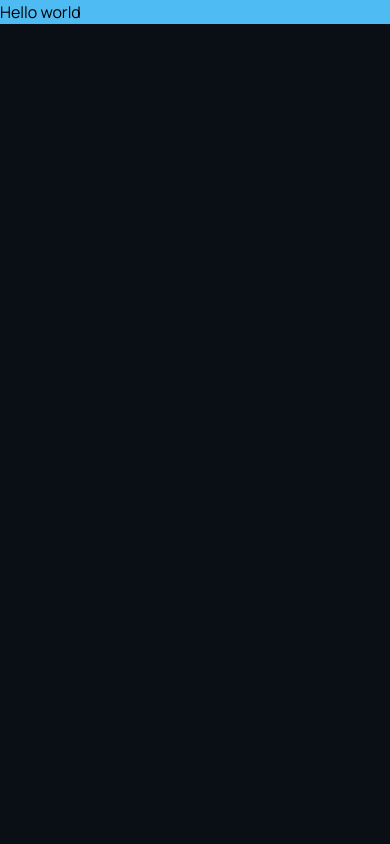
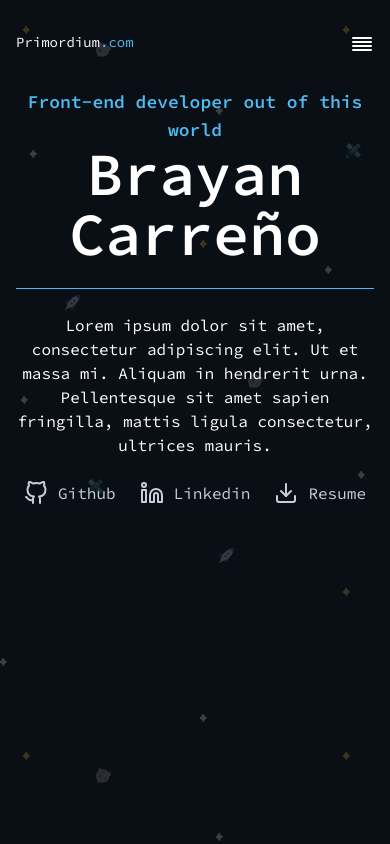
Before and after one commit to andrescptrc/portfolio, a Next.js app: page / in a window 390 px wide. Built offline with nearby package versions, Linux system fonts and the light colour scheme.

Commit message:
chore: add mobile hero

```diff
--- a/package.json
+++ b/package.json
@@ -12,7 +12,8 @@
     "classnames": "^2.3.2",
     "next": "14.0.3",
     "react": "^18",
-    "react-dom": "^18"
+    "react-dom": "^18",
+    "react-feather": "^2.0.10"
   },
   "devDependencies": {
     "@types/node": "^20",
--- a/src/app/layout.tsx
+++ b/src/app/layout.tsx
@@ -1,12 +1,22 @@
 import { ReactNode } from "react";
 
 import type { Metadata } from "next";
-import { Manrope } from "next/font/google";
+import { Manrope, Source_Code_Pro } from "next/font/google";
 import classNames from "classnames";
 
 import "./globals.css";
 
-const manrope = Manrope({ subsets: ["latin"] });
+const manropes = Manrope({
+  subsets: ["latin"],
+  display: "swap",
+  variable: "--font-manrope",
+});
+
+const source_code_pro = Source_Code_Pro({
+  subsets: ["latin"],
+  display: "swap",
+  variable: "--font-source-code-pro",
+});
 
 export const metadata: Metadata = {
   title: "Create Next App",
@@ -16,7 +26,13 @@ export const metadata: Metadata = {
 export default function RootLayout({ children }: RootLayoutProps) {
   return (
     <html lang="en">
-      <body className={classNames("bg-black-primary", manrope.className)}>
+      <body
+        className={classNames(
+          "bg-black-primary bg-stars-group mx-4",
+          manropes.className,
+          source_code_pro.className,
+        )}
+      >
         {children}
       </body>
     </html>
--- a/src/app/page.tsx
+++ b/src/app/page.tsx
@@ -1,5 +1,14 @@
+import { Fragment } from "react";
+
+import { Header, Hero } from "@/sections";
+
 const Page = () => {
-  return <h1 className="bg-blue-300">Hello world</h1>;
+  return (
+    <Fragment>
+      <Header />
+      <Hero />
+    </Fragment>
+  );
 };
 
 export default Page;
--- /dev/null
+++ b/src/common/components/sections/Header.tsx
@@ -0,0 +1,14 @@
+import { AlignJustify } from "react-feather";
+
+const Header = () => {
+  return (
+    <div className="flex justify-between py-8">
+      <h1 className="text-white-full font-source text-sm">
+        Primordium<span className="text-blue-300">.com</span>
+      </h1>
+      <AlignJustify className="text-white-full" />
+    </div>
+  );
+};
+
+export default Header;
--- /dev/null
+++ b/src/common/components/sections/Hero.tsx
@@ -0,0 +1,34 @@
+import { Download, GitHub, Linkedin } from "react-feather";
+
+const Hero = () => {
+  return (
+    <div className="flex flex-col items-center text-white-full text-center">
+      <p className="text-blue-300 font-manrope font-semibold text-lg">
+        Front-end developer out of this world
+      </p>
+      <h2 className="font-source text-6xl font-semibold">Brayan Carreño</h2>
+      <hr className="text-blue-300 w-full my-6" />
+      <p className="font-manrope mb-6">
+        Lorem ipsum dolor sit amet, consectetur adipiscing elit. Ut et massa mi.
+        Aliquam in hendrerit urna. Pellentesque sit amet sapien fringilla,
+        mattis ligula consectetur, ultrices mauris.
+      </p>
+      <div className="flex justify-between gap-6 text-white-dark text-base font-manrope">
+        <div className="flex gap-[10px]">
+          <GitHub />
+          <p>Github</p>
+        </div>
+        <div className="flex gap-[10px]">
+          <Linkedin />
+          <p>Linkedin</p>
+        </div>
+        <div className="flex gap-[10px]">
+          <Download />
+          <p>Resume</p>
+        </div>
+      </div>
+    </div>
+  );
+};
+
+export default Hero;
--- /dev/null
+++ b/src/common/components/sections/index.ts
@@ -0,0 +1,2 @@
+export { default as Header } from "./Header";
+export { default as Hero } from "./Hero";
--- a/tailwind.config.ts
+++ b/tailwind.config.ts
@@ -3,15 +3,20 @@ import type { Config } from "tailwindcss";
 const config: Config = {
   content: [
     "./src/pages/**/*.{js,ts,jsx,tsx,mdx}",
-    "./src/components/**/*.{js,ts,jsx,tsx,mdx}",
+    "./src/common/**/*.{js,ts,jsx,tsx,mdx}",
     "./src/app/**/*.{js,ts,jsx,tsx,mdx}",
   ],
   theme: {
     extend: {
+      fontFamily: {
+        manrope: ["var(--font-manrope)"],
+        source: ["var(--source-code-pro)"],
+      },
       backgroundImage: {
         "gradient-radial": "radial-gradient(var(--tw-gradient-stops))",
         "gradient-conic":
           "conic-gradient(from 180deg at 50% 50%, var(--tw-gradient-stops))",
+        "stars-group": "url(/stars-group.svg)",
       },
     },
     colors: {
--- a/tsconfig.json
+++ b/tsconfig.json
@@ -19,7 +19,7 @@
       }
     ],
     "paths": {
-      "@/*": ["./src/*"]
+      "@/sections": ["./src/common/components/sections/index"]
     }
   },
   "include": ["next-env.d.ts", "**/*.ts", "**/*.tsx", ".next/types/**/*.ts"],
```
Also changed, not shown: public/stars-group.svg (added), 1 other file (tests, documents, lock files or other folders).
